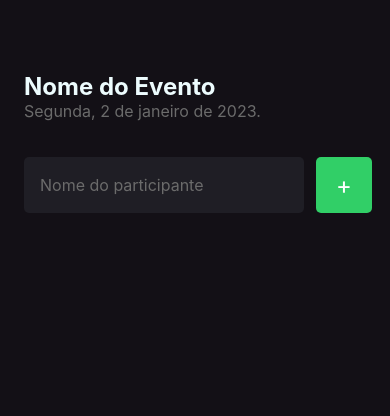
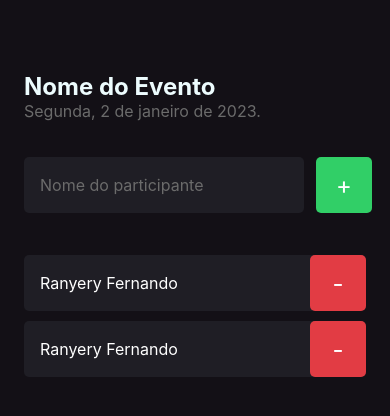
Before and after one commit to RanyeryFernando/imhere, a React Native app: screen / in a window 390 px wide. Shown: the top 416 px of the page. Built offline with nearby package versions, Linux system fonts and the light colour scheme.

Commit message:
adicionar componentizacao

```diff
--- /dev/null
+++ b/src/components/Participant/index.tsx
@@ -0,0 +1,19 @@
+import { View, Text, TouchableOpacity } from "react-native";
+
+import { styles } from "./styles";
+
+export function Participant(){
+  return (
+    <View style={styles.container}>
+      <Text style={styles.name}>
+        Ranyery Fernando
+      </Text>
+
+      <TouchableOpacity style={styles.button}>
+          <Text style={styles.buttonText}>
+          -
+          </Text>
+        </TouchableOpacity>
+    </View>
+  )
+}
--- /dev/null
+++ b/src/components/Participant/styles.ts
@@ -0,0 +1,30 @@
+import { StyleSheet } from "react-native";
+
+export const styles = StyleSheet.create({
+  container: {
+    width: '100%',
+    backgroundColor: '#1F1E25',
+    borderRadius: 5,
+    flexDirection: 'row',
+    alignItems: 'center',
+    marginBottom: 10,
+  },
+  name: {
+    flex: 1,
+    fontSize: 16,
+    color: '#FFF',
+    marginLeft: 16,
+  },
+  buttonText: {
+    color: '#FFF',
+    fontSize: 24,
+  },
+  button: {
+    width: 56,
+    height: 56,
+    borderRadius: 5,
+    backgroundColor: '#E23C44',
+    alignItems: 'center',
+    justifyContent: 'center',
+  },
+});
--- a/src/screens/Home/index.tsx
+++ b/src/screens/Home/index.tsx
@@ -1,4 +1,6 @@
 import { Text, View, TextInput, TouchableOpacity } from 'react-native';
+
+import { Participant } from '../../components/Participant';
 
 import { styles } from './styles';
 
@@ -25,12 +27,15 @@
           placeholderTextColor="#6B6B6B"
         />
 
-        < TouchableOpacity style={styles.button} onPress={handleParticipantAdd}>
+        <TouchableOpacity style={styles.button} onPress={handleParticipantAdd}>
           <Text style={styles.buttonText}>
           +
           </Text>
         </TouchableOpacity>
       </View>
+
+      <Participant />
+      <Participant />
     </View>
   )
 }
```
